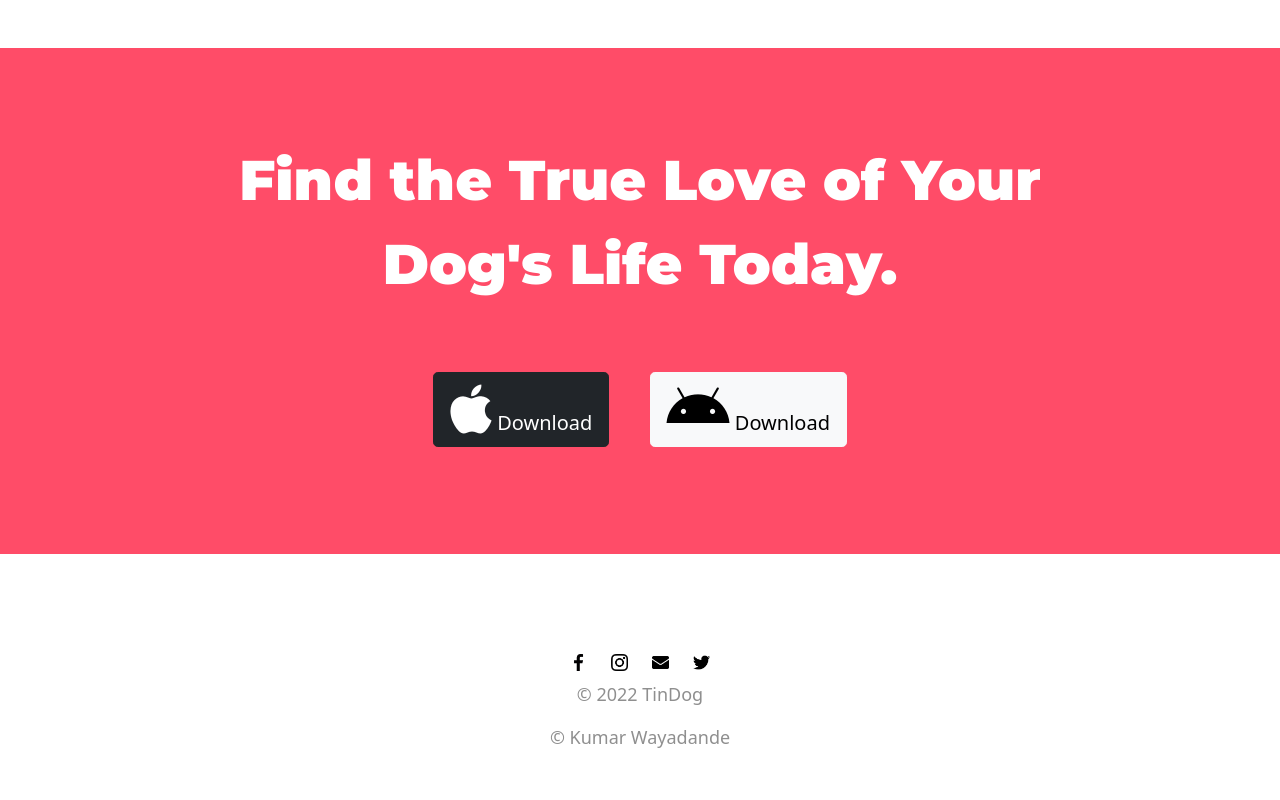
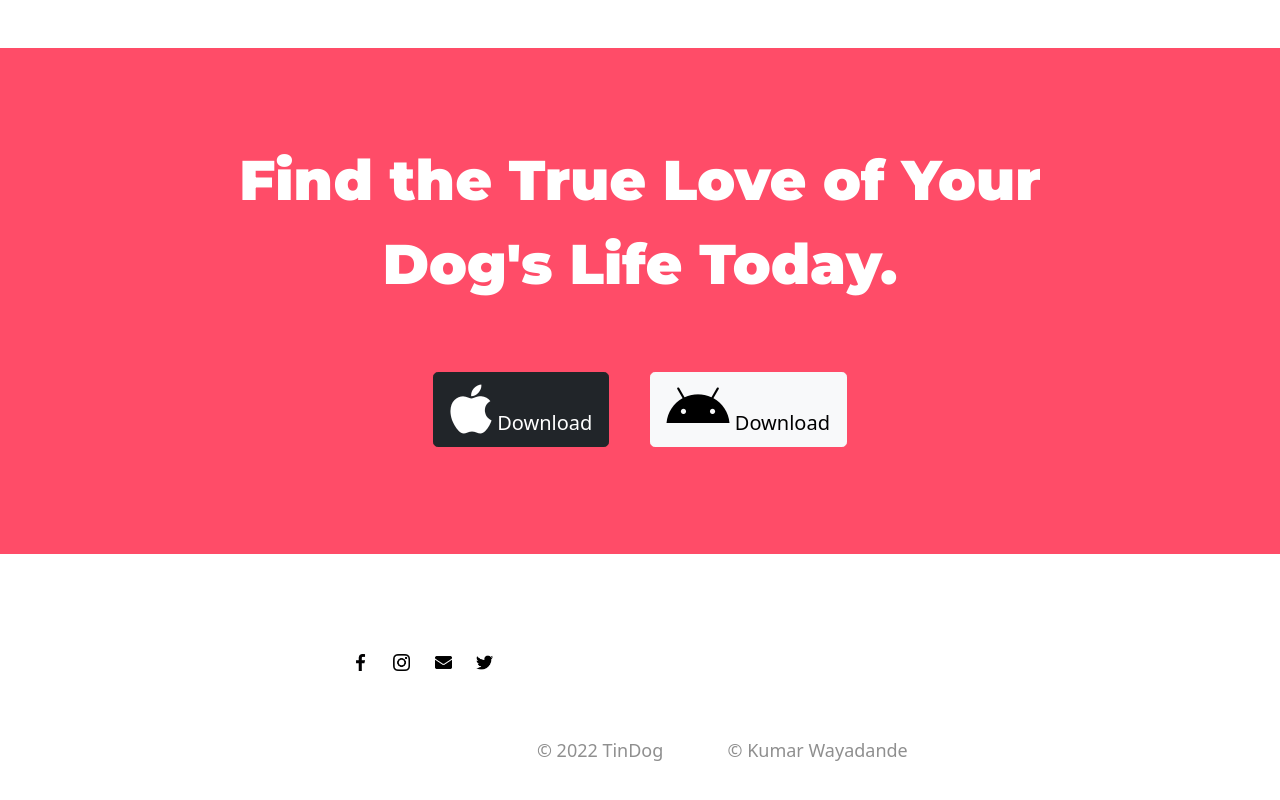
Before and after one commit to KumarWayadande/in, a plain HTML site: page index.html in a window 1280 px wide. Shown: the part 3354-4154 px from the top of the page. Drawn offline with nearby package versions, Linux system fonts and the light colour scheme; files whose address does not match are found by name.

Commit message:
Update styles.css

```diff
--- a/css/styles.css
+++ b/css/styles.css
@@ -216,3 +216,16 @@ p {
     width: 17px;
     margin: 10px;
 }
+
+
+.copyright{
+
+    position: relative;
+    top: 90px;
+    display: inline;
+}
+
+.Tindog{
+    display: inline;
+    padding: 30px;
+}
```
